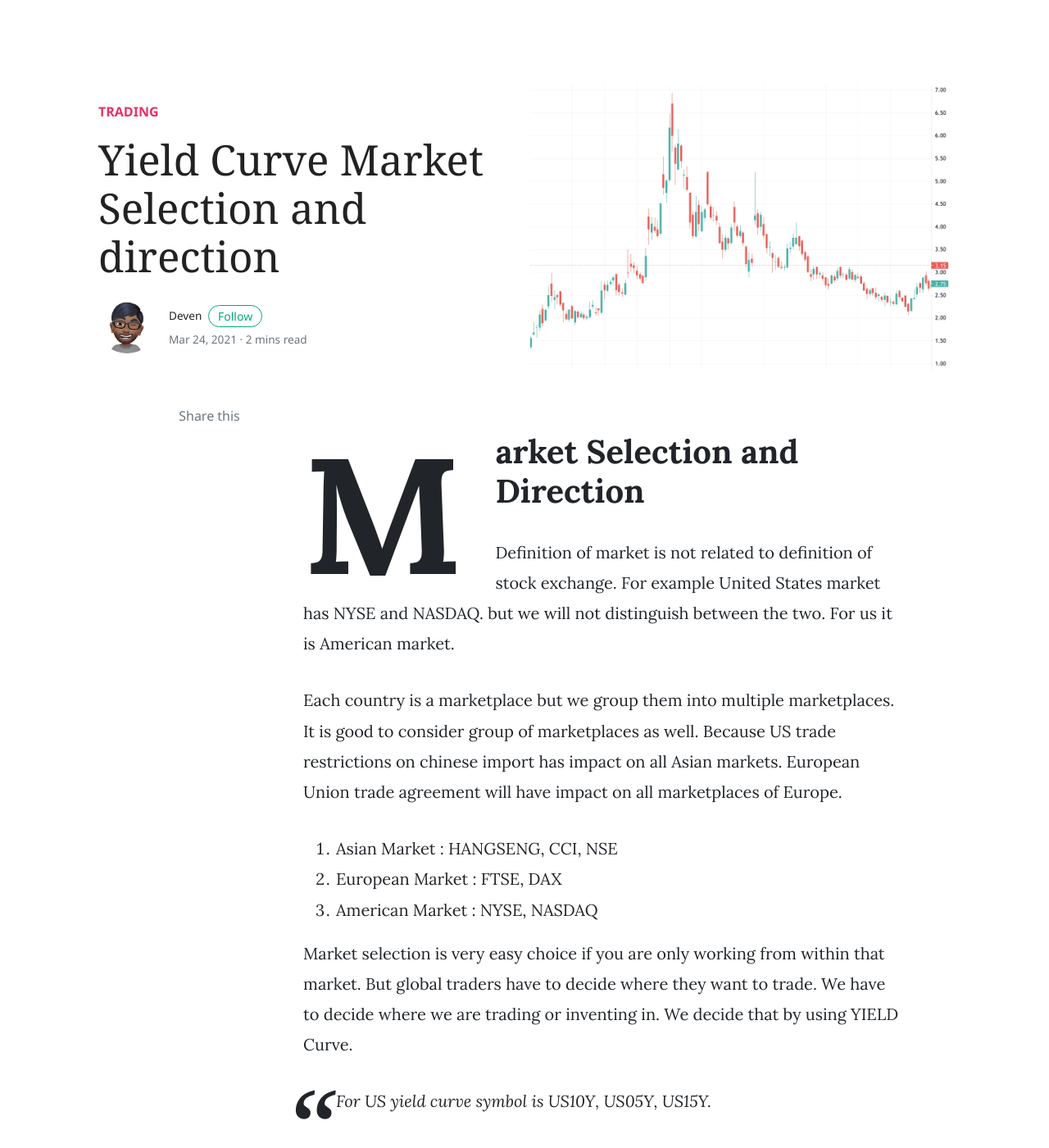
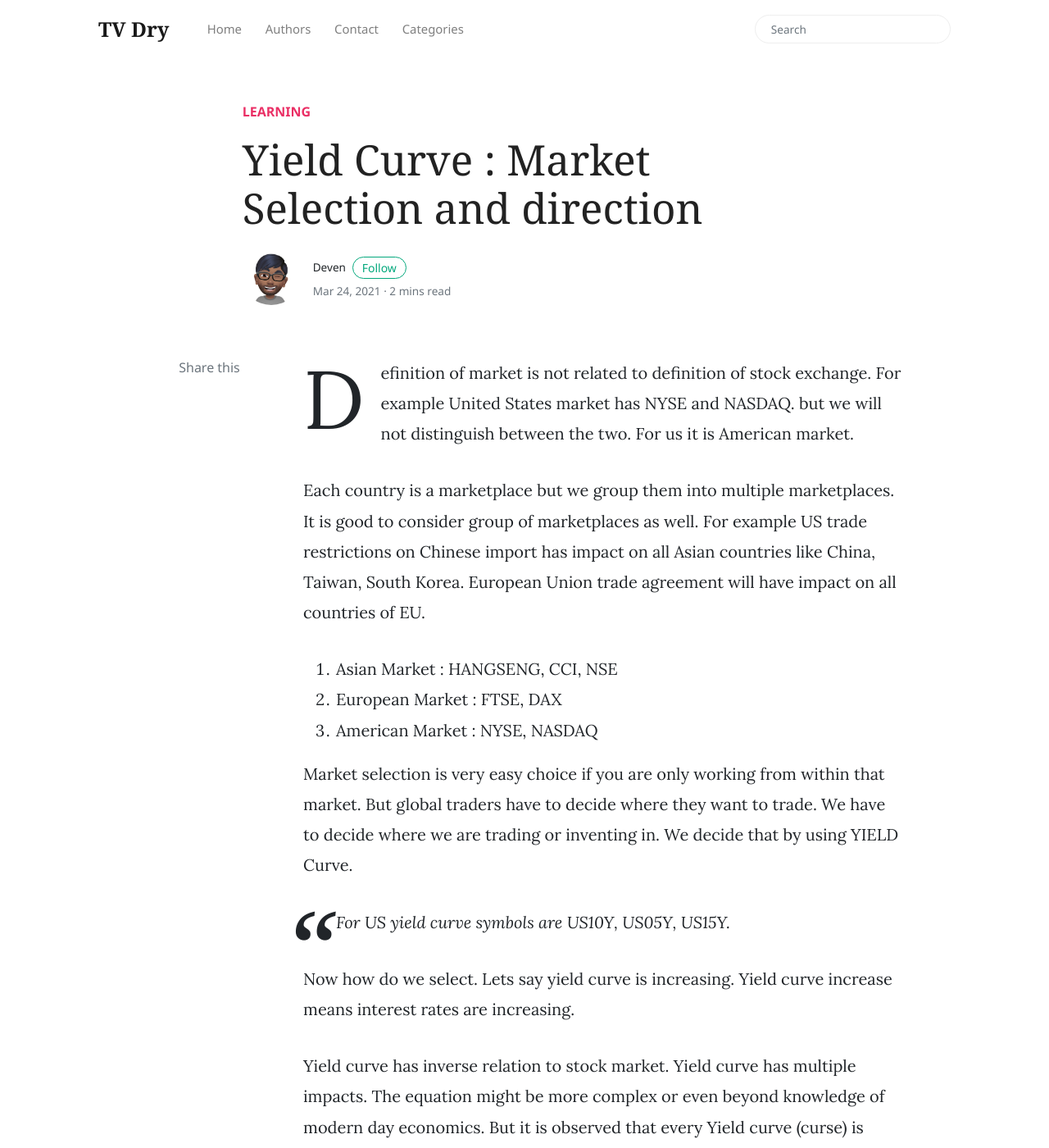
Before and after one commit to devnull-cmd/tvdry-jekyll, a Jekyll site: the page built from _posts/2021-03-24-hot-to-select-market.md, in a window 1280 px wide and 1400 px high. Shown: the whole window at 82% size. Built offline with Jekyll 4.4.1, drawn with Linux system fonts in a browser that asks for light colours; nearby versions of some CDN libraries; comment, search, counter and statistics services are not loaded.

Commit message:
Article 3 : Update

```diff
--- a/_posts/2021-03-24-hot-to-select-market.md
+++ b/_posts/2021-03-24-hot-to-select-market.md
@@ -1,14 +1,12 @@
 ---
 layout: post
-title:  "Yield Curve Market Selection and direction"
-categories: [ trading ]
-image: assets/images/Screen Shot 2021-03-10 at 11.14.17 PM.png
+title:  "Yield Curve : Market Selection and direction"
+categories: [ learning ]
 ---
 
-# Market Selection and Direction
 Definition of market is not related to definition of stock exchange. For example United States market has NYSE and NASDAQ. but we will not distinguish between the two. For us it is American market.
 
-Each country is a marketplace but we group them into multiple marketplaces. It is good to consider group of marketplaces as well. Because US trade restrictions on chinese import has impact on all Asian markets. European Union trade agreement will have impact on all marketplaces of Europe.
+Each country is a marketplace but we group them into multiple marketplaces. It is good to consider group of marketplaces as well. For example US trade restrictions on Chinese import has impact on all Asian countries like China, Taiwan, South Korea. European Union trade agreement will have impact on all countries of EU.
 
 1. Asian Market : HANGSENG, CCI, NSE
 2. European Market : FTSE, DAX
@@ -16,7 +14,7 @@
 
 Market selection is very easy choice if you are only working from within that market. But global traders have to decide where they want to trade. We have to decide where we are trading or inventing in. We decide that by using YIELD Curve.
 
-> For US yield curve symbol is US10Y, US05Y, US15Y.
+> For US yield curve symbols are US10Y, US05Y, US15Y.
 
 Now how do we select. Lets say yield curve is increasing. Yield curve increase means interest rates are increasing.
 
```
